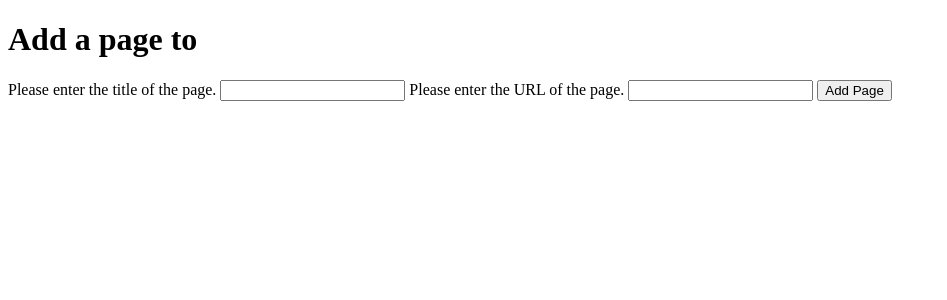
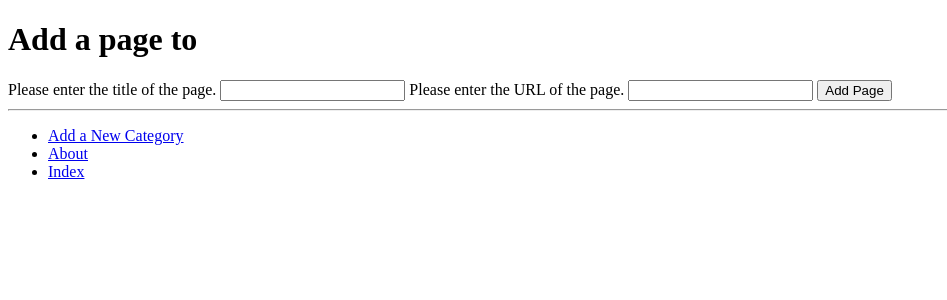
Before and after one commit to TongxinL/tango_with_django_project, a Django app: template templates/rango/add_page.html in a window 1280 px wide. Shown: the top 300 px of the page, without its empty margins (0-947 px from the left). Run offline with Django 3.2, Linux system fonts and the light colour scheme; the template is opened without the code that fills it: values that come from a table or form of the project are taken from there, others are empty.

Commit message:
chapter 8.3

```diff
--- a/rango/urls.py
+++ b/rango/urls.py
@@ -10,5 +10,5 @@ urlpatterns = [
     path('about/', views.about, name='about'),
     path('category/<slug:category_name_slug>/', views.show_category, name='show_category'),
     path('add_category/', views.add_category, name='add_category'),
-    path('category/<category_name_slug>/add_page/', views.add_page, name='add_page'),
+    path('category/<slug:category_name_slug>/add_page/', views.add_page, name='add_page'),
 ]
--- a/rango/views.py
+++ b/rango/views.py
@@ -1,9 +1,7 @@
 # coding: utf-8
 
 from django.shortcuts import render
-from django.http import HttpResponse
 from django.urls import reverse
-
 from rango.models import Category, Page
 from rango.forms import CategoryForm, PageForm
 from django.shortcuts import redirect
@@ -44,7 +42,7 @@ def add_category(request):
         form = CategoryForm(request.POST)
         if form.is_valid():
             form.save(commit=True)
-            return redirect('/rango/')
+            return redirect(reverse('rango:index'))
         else:
             print(form.errors)
     return render(request, 'rango/add_category.html', {'form': form})
@@ -57,7 +55,7 @@ def add_page(request, category_name_slug):
         category = None
 
     if category is None:
-        return redirect('/rango/')
+        return redirect(reverse('rango:index'))
 
     form = PageForm()
 
--- a/templates/rango/about.html
+++ b/templates/rango/about.html
@@ -12,7 +12,6 @@
     This tutorial has been put together by Tongxin Li.<br/>
 </div>
 <div>
-    <a href="/rango/">Index</a><br/>
     <img src="{% static 'images/rango.jpg' %}" alt="Picture of Rango"/>
     <img src="{{ MEDIA_URL }}cat.jpg" alt="Picture of a Cat"/>
 </div>
--- a/templates/rango/add_page.html
+++ b/templates/rango/add_page.html
@@ -1,11 +1,10 @@
-<!DOCTYPE html>
+{% extends 'rango/base.html' %}
 
-<html>
-    <head>
-        <title>Rango</title>
-    </head>
+{% block title_block %}
+    Add a Page
+{% endblock %}
 
-    <body>
+{% block body_block %}
     <h1>Add a page to {{ category.name }}</h1>
     <div>
         <form id="page_form" method="post" action="/rango/category/{{ category.slug }}/add_page/">
@@ -18,8 +17,7 @@
                 {{ field.help_text }}
                 {{ field }}
             {% endfor %}
-                <input type="submit" name="submit" value="Add Page" />
+            <input type="submit" name="submit" value="Add Page"/>
         </form>
     </div>
-    </body>
-</html>
+{% endblock %}
--- a/templates/rango/base.html
+++ b/templates/rango/base.html
@@ -18,7 +18,6 @@
         </div>
         <div>
             {% block sidebar_block %}
-                {% get_category_list category %}
             {% endblock %}
         </div>
         <hr />
```
Lines whose indentation alone changed are shown as unchanged.
